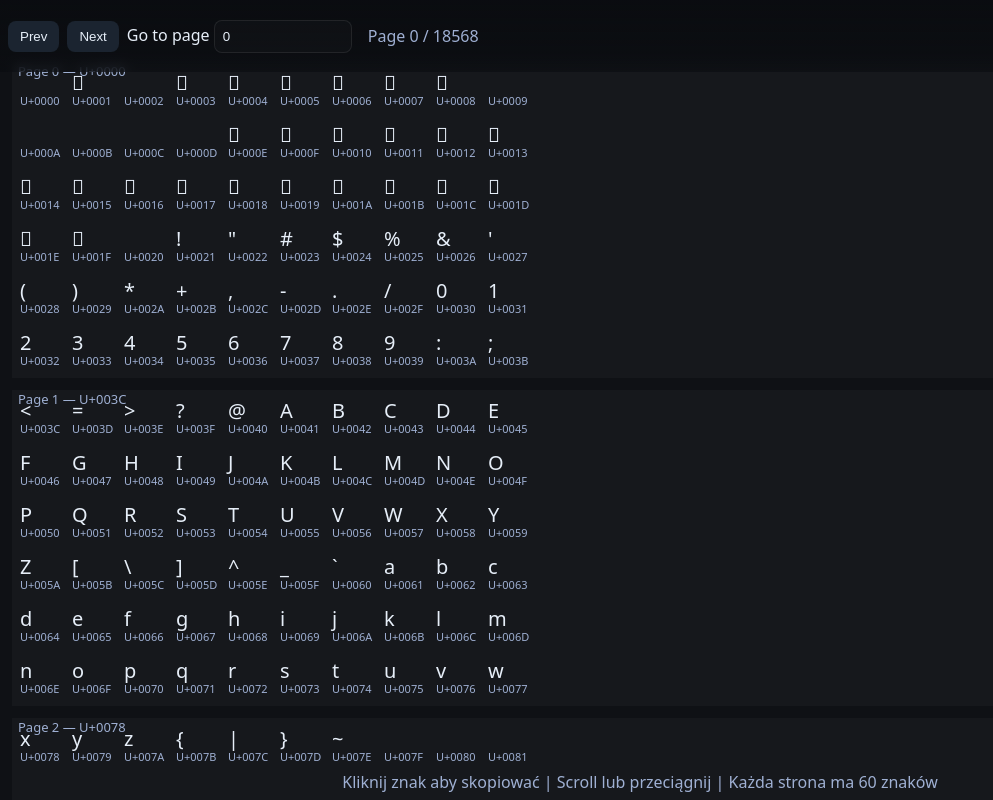
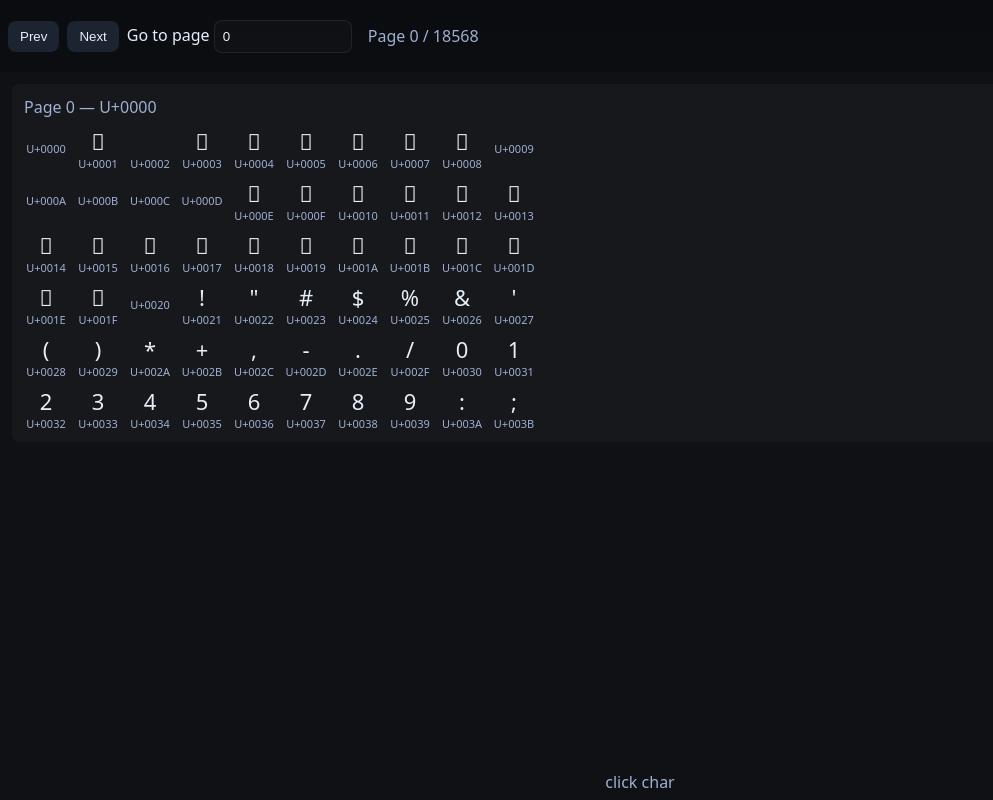
Before and after one commit to Kashumy/CharSearcher, a plain HTML site: page index.html in a window 1280 px wide. Shown: the whole page, without its empty margins (0-993 px from the left). Drawn offline with Linux system fonts and the light colour scheme; animation ran at ten frames a second.

Commit message:
Refactor index.html for improved layout and styles
Updated HTML structure and styles for better layout and functionality.

```diff
--- a/index.html
+++ b/index.html
@@ -1,19 +1,25 @@
 <!doctype html>
 <html lang="pl">
 <head>
-<meta http-equiv="Content-Type" content="text/html;charset=UTF-8">
-<meta name="viewport" content="width=device-width,initial-scale=1,viewport-fit=cover">
+<meta charset="UTF-8">
+<meta name="viewport" content="width=device-width,initial-scale=1">
 <title>Char Explorer</title>
 <style>
 :root{--ui-h:56px;--cell-size:44px;--gap:8px}
 html,body{height:100%;margin:0}
-body{font-family:system-ui,-apple-system,Segoe UI,Roboto,"Helvetica Neue",Arial;overflow:hidden;background:#0f1115;color:#e6eef8}
-#ui{position:fixed;left:0;right:0;top:0;height:var(--ui-h);display:flex;align-items:center;gap:8px;padding:8px;background:linear-gradient(180deg,rgba(10,12,16,.9),rgba(10,12,16,.6));backdrop-filter:blur(6px);z-index:20}
+body{font-family:system-ui,-apple-system,Segoe UI,Roboto,"Helvetica Neue",Arial;background:#0f1115;color:#e6eef8;display:flex;flex-direction:column;overflow:hidden}
+#ui{height:var(--ui-h);display:flex;align-items:center;gap:8px;padding:8px;background:linear-gradient(180deg,rgba(10,12,16,.9),rgba(10,12,16,.6));backdrop-filter:blur(6px);z-index:10;position:relative}
 #ui input[type=number]{width:120px;padding:8px;border-radius:8px;border:1px solid rgba(255,255,255,.08);background:rgba(255,255,255,.02);color:inherit}
 #ui button{padding:8px 12px;border-radius:8px;border:0;background:#1b2430;color:#e6eef8}
 #pageInfo{margin-left:8px;color:#9fb0d3}
-#canvas{position:fixed;left:0;right:0;top:var(--ui-h);bottom:0;display:block}
-.footer{position:fixed;left:0;right:0;bottom:0;height:36px;display:flex;align-items:center;justify-content:center;color:#9fb0d3;z-index:20}
+#scroll{flex:1;overflow-y:auto;scroll-behavior:smooth;padding:12px}
+.page{margin-bottom:24px;background:rgba(255,255,255,0.03);padding:12px;border-radius:8px}
+.title{color:#9fb0d3;margin-bottom:8px}
+.grid{display:grid;grid-template-columns:repeat(10,var(--cell-size));gap:var(--gap)}
+.cell{width:var(--cell-size);height:var(--cell-size);display:flex;flex-direction:column;align-items:center;justify-content:center;cursor:pointer}
+.char{font-size:22px}
+.code{font-size:11px;color:#9fb0d3}
+.footer{height:36px;display:flex;align-items:center;justify-content:center;color:#9fb0d3}
 @media(max-width:640px){:root{--cell-size:36px;--gap:6px;--ui-h:64px}#ui{padding:6px}}
 </style>
 </head>
@@ -24,188 +30,72 @@ body{font-family:system-ui,-apple-system,Segoe UI,Roboto,"Helvetica Neue",Arial;
 <label>Go to page <input id="goto" type="number" min="0" value="0"></label>
 <div id="pageInfo">Page 0 / 0</div>
 </div>
-<canvas id="canvas"></canvas>
-<div class="footer">Kliknij znak aby skopiować | Scroll lub przeciągnij | Każda strona ma 60 znaków</div>
+<div id="scroll"></div>
+<div class="footer">click char</div>
 <script>
-const canvas = document.getElementById('canvas')
-const ctx = canvas.getContext('2d')
-let dpr = Math.max(1, window.devicePixelRatio || 1)
-
-function resize() {
- dpr = Math.max(1, window.devicePixelRatio || 1)
- canvas.width = innerWidth * dpr
- canvas.height = (innerHeight - parseInt(getComputedStyle(document.documentElement).getPropertyValue('--ui-h'))) * dpr
- canvas.style.width = innerWidth + 'px'
- canvas.style.height = (innerHeight - parseInt(getComputedStyle(document.documentElement).getPropertyValue('--ui-h'))) + 'px'
- ctx.setTransform(dpr, 0, 0, dpr, 0, 0)
- draw()
+const PER=60,MAX=0x110000,TOT=Math.ceil(MAX/PER)
+const scroll=document.getElementById('scroll'),pageInfo=document.getElementById('pageInfo')
+function makePage(p){
+const page=document.createElement('div')
+page.className='page'
+page.dataset.p=p
+const t=document.createElement('div')
+t.className='title'
+t.textContent='Page '+p+' — U+'+(p*PER).toString(16).toUpperCase().padStart(4,'0')
+page.appendChild(t)
+const g=document.createElement('div')
+g.className='grid'
+for(let i=0;i<PER;i++){
+const cp=p*PER+i
+if(cp>=MAX)break
+const c=document.createElement('div')
+c.className='cell'
+const ch=String.fromCodePoint(cp)
+c.innerHTML='<div class="char">'+ch+'</div><div class="code">U+'+cp.toString(16).toUpperCase().padStart(4,'0')+'</div>'
+c.onclick=()=>navigator.clipboard.writeText(ch).then(flash)
+g.appendChild(c)
 }
-
-addEventListener('resize', resize)
-
-const CODEPOINT_MAX = 0x110000
-const PER_PAGE = 60
-const totalPages = Math.ceil(CODEPOINT_MAX / PER_PAGE)
-const cellSize = () => parseInt(getComputedStyle(document.documentElement).getPropertyValue('--cell-size'))
-const gap = () => parseInt(getComputedStyle(document.documentElement).getPropertyValue('--gap'))
-const cols = 10
-const rows = 6
-const pageHeight = () => rows * cellSize() + (rows - 1) * gap() + 24
-let scrollY = 0
-let targetY = 0
-let maxScroll = (totalPages * pageHeight()) - (canvas.height / dpr)
-if (maxScroll < 0) maxScroll = 0
-const easing = 0.02
-const uiHeight = parseInt(getComputedStyle(document.documentElement).getPropertyValue('--ui-h'))
-
-function clamp(v, a, b) { return Math.max(a, Math.min(b, v)) }
-
-function draw() {
- ctx.clearRect(0, 0, canvas.width, canvas.height)
- ctx.font = '14px system-ui,Segoe UI,Roboto'
- ctx.textBaseline = 'top'
- ctx.fillStyle = '#e6eef8'
- ctx.textAlign = 'left'
- const viewH = canvas.height / dpr
- const startPage = Math.floor(scrollY / pageHeight())
- const visiblePages = Math.ceil(viewH / pageHeight()) + 1
- for (let p = startPage; p < startPage + visiblePages && p < totalPages; p++) {
-  const py = (p * pageHeight()) - scrollY + 12
-  drawPage(p, py)
- }
- updatePageInfo()
+page.appendChild(g)
+return page
 }
-
-function drawPage(page, py) {
- const xpad = 12
- ctx.fillStyle = 'rgba(255,255,255,0.03)'
- ctx.fillRect(xpad, py - 6, canvas.width / dpr - 24, pageHeight() - 12)
- ctx.fillStyle = '#9fb0d3'
- ctx.font = '13px system-ui,Segoe UI,Roboto'
- ctx.fillText('Page ' + page + ' — U+' + (page * PER_PAGE).toString(16).toUpperCase().padStart(4, '0'), xpad + 6, py - 2)
- ctx.font = '20px system-ui,Segoe UI,Roboto'
- ctx.fillStyle = '#e6eef8'
- for (let i = 0; i < PER_PAGE; i++) {
-  const cp = page * PER_PAGE + i
-  if (cp >= CODEPOINT_MAX) break
-  const col = i % cols
-  const row = Math.floor(i / cols)
-  const cx = xpad + col * (cellSize() + gap())
-  const cy = py + row * (cellSize() + gap())
-  const ch = String.fromCodePoint(cp)
-  ctx.fillText(ch, cx + 8, cy + 6)
-  ctx.font = '11px system-ui,Segoe UI,Roboto'
-  ctx.fillStyle = '#9fb0d3'
-  const codeHex = cp.toString(16).toUpperCase().padStart(4, '0')
-  ctx.fillText('U+' + codeHex, cx + 8, cy + 28)
-  ctx.font = '20px system-ui,Segoe UI,Roboto'
-  ctx.fillStyle = '#e6eef8'
- }
+function flash(){
+const t=document.title
+document.title='copied'
+setTimeout(()=>document.title=t,700)
 }
-
-function animate() {
- scrollY += (targetY - scrollY) * easing
- scrollY = clamp(scrollY, 0, maxScroll)
- draw()
- requestAnimationFrame(animate)
+let loaded=0
+function loadNext(){
+if(loaded>=TOT)return
+scroll.appendChild(makePage(loaded))
+loaded++
+pageInfo.textContent='Page 0 / '+(TOT-1)
 }
-
-animate()
-
-function updatePageInfo() {
- const page = Math.floor(scrollY / pageHeight())
- document.getElementById('pageInfo').textContent = 'Page ' + page + ' / ' + (totalPages - 1)
- document.getElementById('goto').value = page
+loadNext()
+scroll.addEventListener('scroll',()=>{
+const b=scroll.scrollTop+scroll.clientHeight
+const last=scroll.lastElementChild
+if(last&&b>last.offsetTop-800)loadNext()
+updateInfo()
+})
+function updateInfo(){
+const pages=[...scroll.children]
+let closest=0,dist=1e9
+pages.forEach(p=>{
+const d=Math.abs(scroll.scrollTop-p.offsetTop)
+if(d<dist){dist=d;closest=p.dataset.p}
+})
+pageInfo.textContent='Page '+closest+' / '+(TOT-1)
+document.getElementById('goto').value=closest
 }
-
-let isDragging = false
-let lastY = 0
-let velocity = 0
-canvas.addEventListener('wheel', e => {
- e.preventDefault()
- targetY = clamp(targetY + e.deltaY * 1.6, 0, maxScroll)
-}, { passive: false })
-
-
-
-let lastMoveTime = 0
-
-canvas.addEventListener('pointerdown', e => {
- isDragging = true
- lastY = e.clientY
- velocity = 0
- lastMoveTime = performance.now()
- canvas.setPointerCapture(e.pointerId)
-})
-
-canvas.addEventListener('pointermove', e => {
- if (!isDragging) return
- const now = performance.now()
- const dy = e.clientY - lastY
- const dt = now - lastMoveTime || 16
- lastY = e.clientY
- lastMoveTime = now
- const speed = dy / dt * 16
- velocity = speed * 25.2
- targetY = clamp(targetY - velocity, 0, maxScroll)
-})
-
-canvas.addEventListener('pointerup', e => {
- isDragging = false
- canvas.releasePointerCapture(e.pointerId)
-
- function inertia() {
-  if (Math.abs(velocity) < 0.2) return
-  targetY = clamp(targetY - velocity, 0, maxScroll)
-  velocity *= 0.94
-  requestAnimationFrame(inertia)
- }
- inertia()
-})
-document.getElementById('prev').addEventListener('click', () => {
- const p = clamp(Math.floor(targetY / pageHeight()) - 1, 0, totalPages - 1)
- goToPage(p)
-})
-
-document.getElementById('next').addEventListener('click', () => {
- const p = clamp(Math.floor(targetY / pageHeight()) + 1, 0, totalPages - 1)
- goToPage(p)
-})
-
-function goToPage(p) {
- targetY = clamp(p * pageHeight(), 0, maxScroll)
+function go(p){
+p=Math.max(0,Math.min(TOT-1,p))
+while(loaded<=p)loadNext()
+const target=[...scroll.children].find(e=>+e.dataset.p===p)
+if(target)scroll.scrollTo({top:target.offsetTop})
 }
-
-document.getElementById('goto').addEventListener('change', e => {
- const v = Number(e.target.value)
- if (Number.isFinite(v)) goToPage(clamp(v, 0, totalPages - 1))
-})
-
-canvas.addEventListener('click', e => {
- const rect = canvas.getBoundingClientRect()
- const x = e.clientX - rect.left
- const y = e.clientY - rect.top
- const viewY = scrollY + y
- const pageIndex = Math.floor(viewY / pageHeight())
- const withinPageY = viewY - (pageIndex * pageHeight()) - 12
- const col = Math.floor((x - 12) / (cellSize() + gap()))
- const row = Math.floor(withinPageY / (cellSize() + gap()))
- if (col < 0 || col >= cols || row < 0 || row >= rows) return
- const idx = row * cols + col
- if (idx < 0 || idx >= PER_PAGE) return
- const cp = pageIndex * PER_PAGE + idx
- if (cp >= CODEPOINT_MAX) return
- const ch = String.fromCodePoint(cp)
- navigator.clipboard.writeText(ch).then(() => { flashCopied() })
-})
-
-function flashCopied() {
- const old = document.title
- document.title = 'copied'
- setTimeout(() => document.title = old, 700)
-}
-
-resize()
+document.getElementById('prev').onclick=()=>go(Number(document.getElementById('goto').value)-1)
+document.getElementById('next').onclick=()=>go(Number(document.getElementById('goto').value)+1)
+document.getElementById('goto').onchange=e=>go(Number(e.target.value))
 </script>
 </body>
 </html>
```
